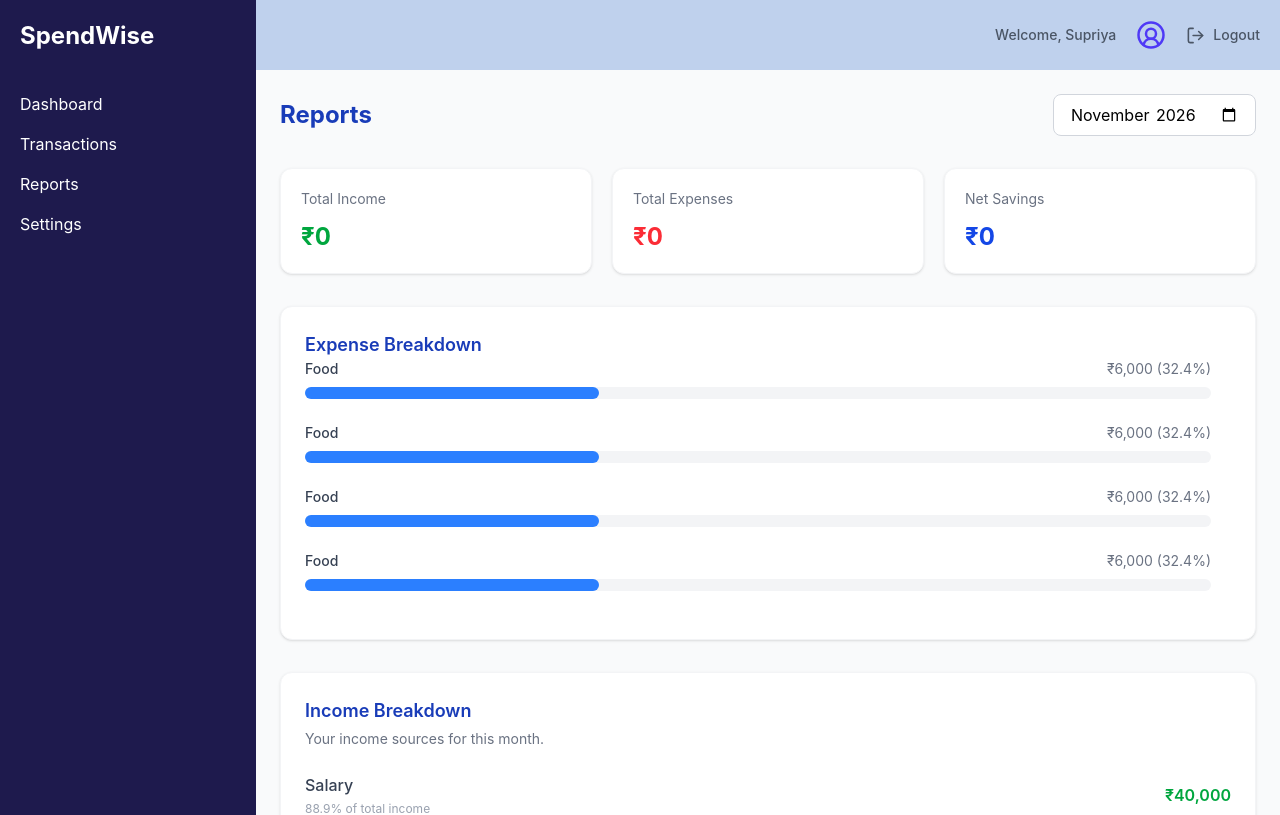
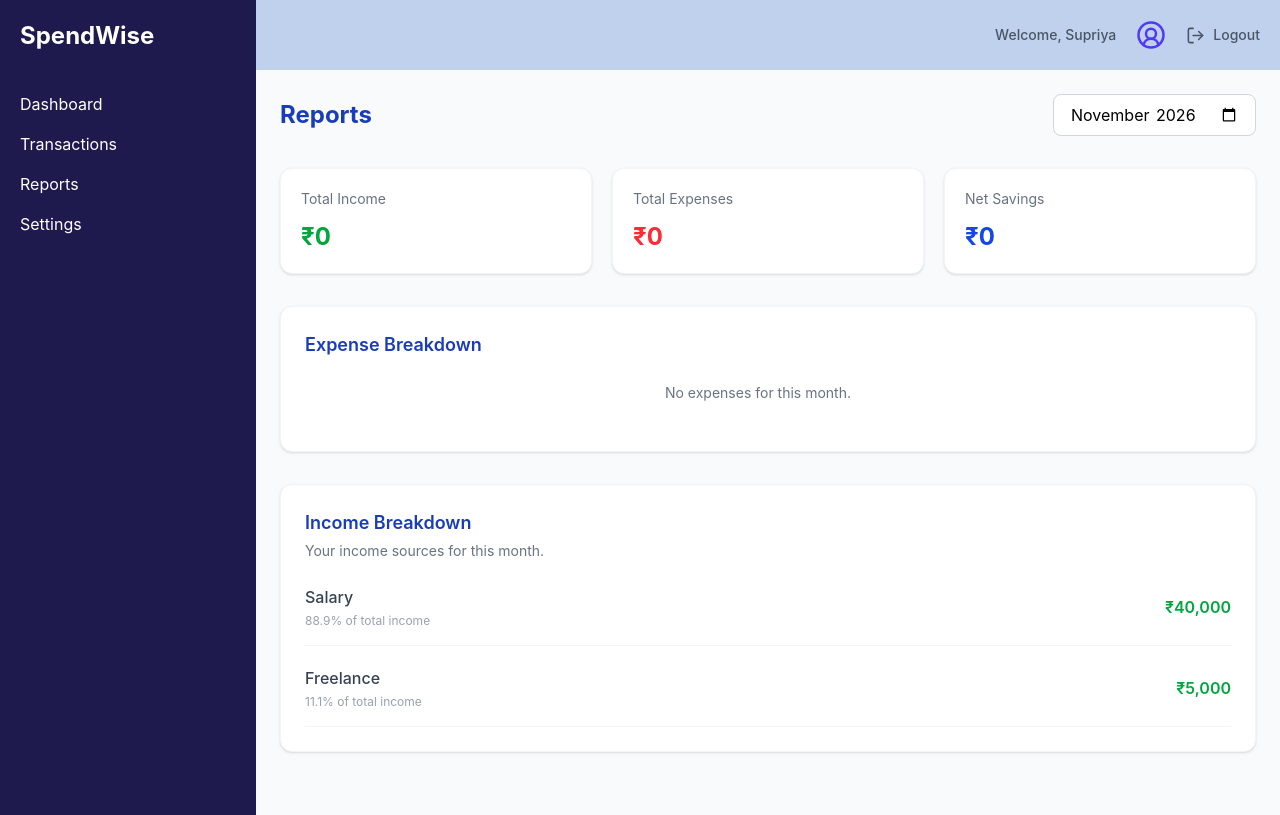
Before and after one commit to beherakiran/SpendWise, a React (Vite) app: page /reports in a window 1280 px wide. Shown: the top 815 px of the page. Built offline with nearby package versions, Linux system fonts and the light colour scheme.

Commit message:
implement dynamic expense breakdown in report page

```diff
--- a/src/pages/Reports.jsx
+++ b/src/pages/Reports.jsx
@@ -23,13 +23,43 @@ function Reports() {
     }
   }
   const savings = totalIncome - totalExpense;
- console.log(savings);
+  //console.log(savings);
 
+  const expenseCategories = [];
+
+  for (let i = 0; i < monthlyTransactions.length; i++) {
+    const transaction = monthlyTransactions[i];
+
+    if (transaction.type === "expense") {
+      const existingCategory = expenseCategories.find(
+        (item) => item.category === transaction.category,
+      );
+
+      if (existingCategory) {
+        existingCategory.amount += Number(transaction.amount);
+      } else {
+        expenseCategories.push({
+          category: transaction.category,
+          amount: Number(transaction.amount),
+        });
+      }
+    }
+  }
+
+  for (let i = 0; i < expenseCategories.length; i++) {
+    if (totalExpense > 0) {
+      expenseCategories[i].percentage =
+        (expenseCategories[i].amount / totalExpense) * 100;
+    } else {
+      expenseCategories[i].percentage = 0;
+    }
+  }
+
+  console.log(expenseCategories);
 
   return (
     <>
       <div className="min-h-screen bg-gray-50 p-5 sm:p-6">
-
         <div className="mb-8 flex flex-col justify-between gap-4 sm:flex-row sm:items-center">
           <div>
             <h1 className="text-2xl font-bold text-blue-800">Reports</h1>
@@ -43,24 +73,28 @@ function Reports() {
           />
         </div>
 
-
         <div className="grid grid-cols-1 gap-5 sm:grid-cols-2 lg:grid-cols-3">
           <div className="rounded-xl border border-gray-100 bg-white p-5 shadow-sm">
             <p className="text-sm text-gray-500">Total Income</p>
-            <h2 className="mt-3 text-2xl font-bold text-green-600">₹{totalIncome.toLocaleString("en-IN")}</h2>
+            <h2 className="mt-3 text-2xl font-bold text-green-600">
+              ₹{totalIncome.toLocaleString("en-IN")}
+            </h2>
           </div>
 
           <div className="rounded-xl border border-gray-100 bg-white p-5 shadow-sm">
             <p className="text-sm text-gray-500">Total Expenses</p>
-            <h2 className="mt-3 text-2xl font-bold text-red-500">₹{totalExpense.toLocaleString("en-IN")}</h2>
+            <h2 className="mt-3 text-2xl font-bold text-red-500">
+              ₹{totalExpense.toLocaleString("en-IN")}
+            </h2>
           </div>
 
           <div className="rounded-xl border border-gray-100 bg-white p-5 shadow-sm">
             <p className="text-sm text-gray-500">Net Savings</p>
-            <h2 className="mt-3 text-2xl font-bold text-blue-700">₹{savings.toLocaleString("en-IN")}</h2>
+            <h2 className="mt-3 text-2xl font-bold text-blue-700">
+              ₹{savings.toLocaleString("en-IN")}
+            </h2>
           </div>
         </div>
-
 
         <div className="mt-8 rounded-xl border border-gray-100 bg-white p-6 shadow-sm">
           <h2 className="text-lg font-semibold text-blue-800">
@@ -68,89 +102,33 @@ function Reports() {
           </h2>
 
           <div className="space-y-6 overflow-y-auto max-h-64 pr-5">
-            {/* Food */}
-            <div>
+            {expenseCategories.length > 0 ? (
+              expenseCategories.map((item) => (
+                <div key={item.category}>
                   <div className="mb-2 flex justify-between">
-                <span className="text-sm font-medium text-gray-700">Food</span>
-                <span className="text-sm text-gray-500">₹6,000 (32.4%)</span>
+                    <span className="text-sm font-medium text-gray-700">
+                      {item.category}
+                    </span>
+                    <span className="text-sm text-gray-500">
+                      ₹{item.amount.toLocaleString("en-IN")} (
+                      {item.percentage.toFixed(1)}%)
+                    </span>
                   </div>
                   <div className="h-3 w-full rounded-full bg-gray-100">
-                <div className="h-3 w-[32.4%] rounded-full bg-blue-500"></div>
+                    <div
+                      className="h-3 w-[32.4%] rounded-full bg-blue-500"
+                      style={{ width: `${item.percentage}%` }}
+                    ></div>
                   </div>
                 </div>
-
-            {/* Food */}
-            <div>
-              <div className="mb-2 flex justify-between">
-                <span className="text-sm font-medium text-gray-700">Food</span>
-                <span className="text-sm text-gray-500">₹6,000 (32.4%)</span>
-              </div>
-              <div className="h-3 w-full rounded-full bg-gray-100">
-                <div className="h-3 w-[32.4%] rounded-full bg-blue-500"></div>
+              ))
+            ) : (
+              <p className="py-6 text-center text-sm text-gray-500">
+                No expenses for this month.
+              </p>
+            )}
           </div>
         </div>
-
-            {/* Food */}
-            <div>
-              <div className="mb-2 flex justify-between">
-                <span className="text-sm font-medium text-gray-700">Food</span>
-                <span className="text-sm text-gray-500">₹6,000 (32.4%)</span>
-              </div>
-              <div className="h-3 w-full rounded-full bg-gray-100">
-                <div className="h-3 w-[32.4%] rounded-full bg-blue-500"></div>
-              </div>
-            </div>
-
-            {/* Food */}
-            <div>
-              <div className="mb-2 flex justify-between">
-                <span className="text-sm font-medium text-gray-700">Food</span>
-                <span className="text-sm text-gray-500">₹6,000 (32.4%)</span>
-              </div>
-              <div className="h-3 w-full rounded-full bg-gray-100">
-                <div className="h-3 w-[32.4%] rounded-full bg-blue-500"></div>
-              </div>
-            </div>
-
-            {/* Shopping */}
-            <div>
-              <div className="mb-2 flex justify-between">
-                <span className="text-sm font-medium text-gray-700">
-                  Shopping
-                </span>
-                <span className="text-sm text-gray-500">₹5,000 (27%)</span>
-              </div>
-              <div className="h-3 w-full rounded-full bg-gray-100">
-                <div className="h-3 w-[27%] rounded-full bg-blue-500"></div>
-              </div>
-            </div>
-
-            {/* Bills */}
-            <div>
-              <div className="mb-2 flex justify-between">
-                <span className="text-sm font-medium text-gray-700">Bills</span>
-                <span className="text-sm text-gray-500">₹4,000 (21.6%)</span>
-              </div>
-              <div className="h-3 w-full rounded-full bg-gray-100">
-                <div className="h-3 w-[21.6%] rounded-full bg-blue-500"></div>
-              </div>
-            </div>
-
-            {/* Travel */}
-            <div>
-              <div className="mb-2 flex justify-between">
-                <span className="text-sm font-medium text-gray-700">
-                  Travel
-                </span>
-                <span className="text-sm text-gray-500">₹3,500 (18.9%)</span>
-              </div>
-              <div className="h-3 w-full rounded-full bg-gray-100">
-                <div className="h-3 w-[18.9%] rounded-full bg-blue-500"></div>
-              </div>
-            </div>
-          </div>
-        </div>
-
 
         <div className="mt-8 rounded-xl border border-gray-100 bg-white p-6 shadow-sm">
           <h2 className="text-lg font-semibold text-blue-800">
```
Lines whose indentation alone changed are shown as unchanged.
